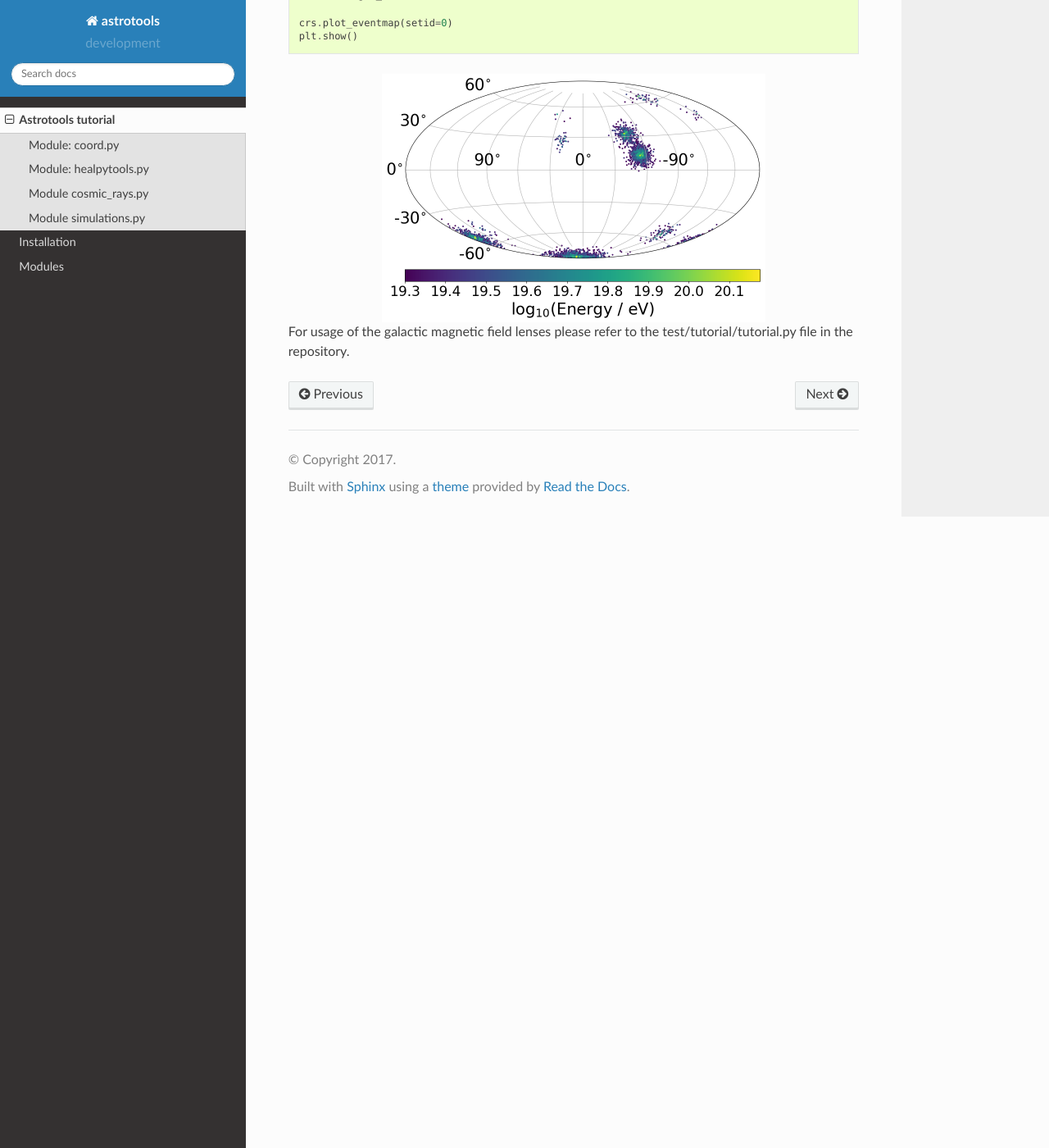
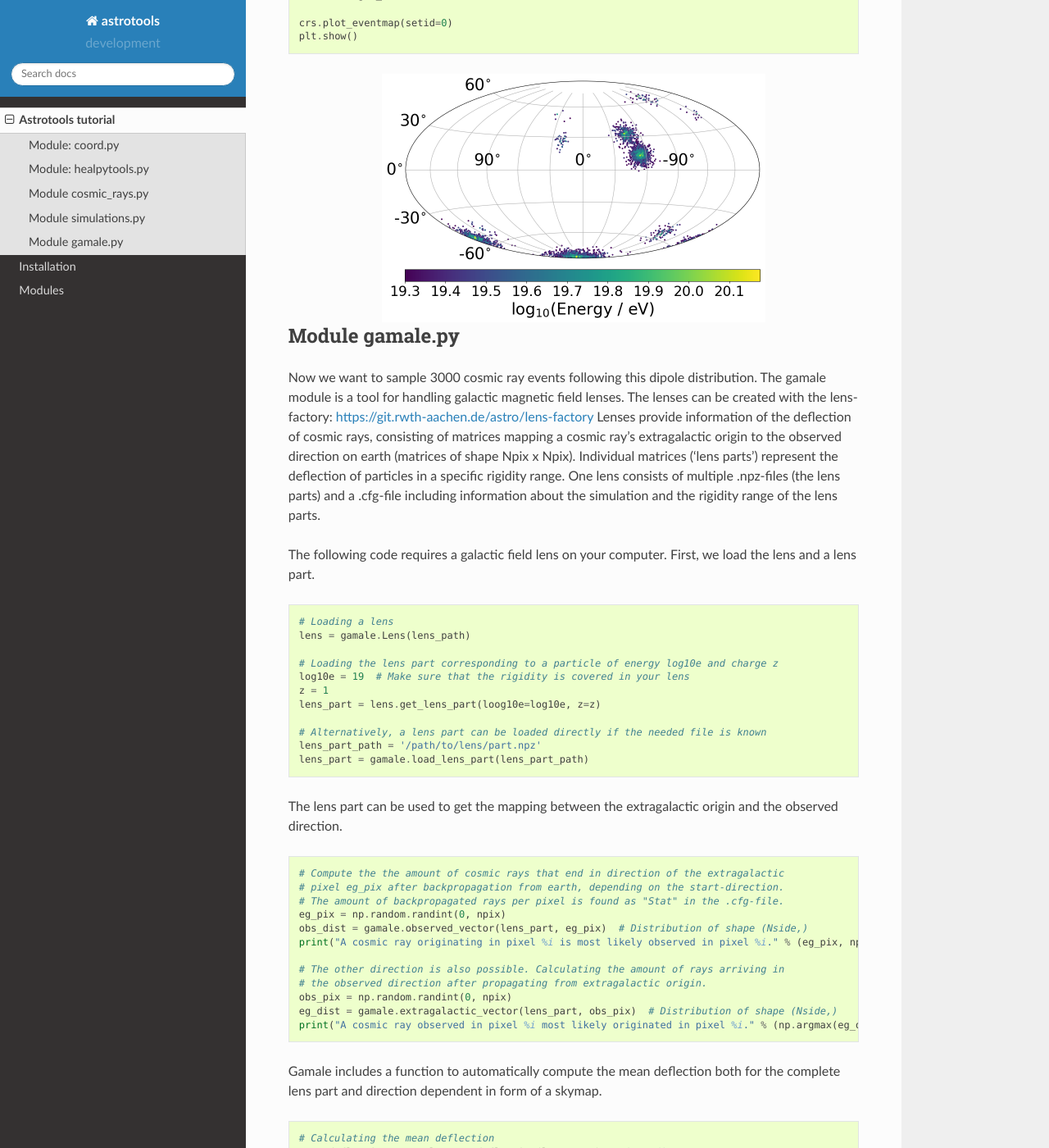
Before and after one commit to MRCWirtz/astrotools, a Sphinx documentation site: the page built from doc/source/tutorial.rst, in a window 1280 px wide and 1400 px high, scrolled down 6485 px. Shown: the whole window at 82% size. Built offline with Sphinx 7.4.7 and the Read the Docs theme 2.0.0, drawn with Linux system fonts in a browser that asks for light colours; some of the changed text lies outside the part shown.

Commit message:
[tutorial.py, tutorial.rst] Add gamale.py tutorial

```diff
--- a/doc/source/tutorial.rst
+++ b/doc/source/tutorial.rst
@@ -254,5 +254,76 @@ extragalactic smearing (sigma = 0.1 / (10 * R[EV]) rad). AUGER's exposure is app
   :scale: 50 %
   :align: center
 
-For usage of the galactic magnetic field lenses please refer to the
-test/tutorial/tutorial.py file in the repository.
+Module gamale.py
+=====================
+
+Now we want to sample 3000 cosmic ray events following this dipole distribution. The
+gamale module is a tool for handling galactic magnetic field lenses. The lenses can be
+created with the lens-factory: https://git.rwth-aachen.de/astro/lens-factory
+Lenses provide information of the deflection of cosmic rays, consisting of matrices
+mapping a cosmic ray's extragalactic origin to the observed direction on earth (matrices
+of shape Npix x Npix). Individual matrices ('lens parts') represent the deflection of
+particles in a specific rigidity range. One lens consists of multiple .npz-files (the
+lens parts) and a .cfg-file including information about the simulation and the rigidity
+range of the lens parts.
+
+The following code requires a galactic field lens on your computer. First, we load the
+lens and a lens part.
+
+.. code-block:: python
+
+  # Loading a lens
+  lens = gamale.Lens(lens_path)
+
+  # Loading the lens part corresponding to a particle of energy log10e and charge z
+  log10e = 19  # Make sure that the rigidity is covered in your lens
+  z = 1
+  lens_part = lens.get_lens_part(loog10e=log10e, z=z)
+
+  # Alternatively, a lens part can be loaded directly if the needed file is known
+  lens_part_path = '/path/to/lens/part.npz'
+  lens_part = gamale.load_lens_part(lens_part_path)
+
+The lens part can be used to get the mapping between the extragalactic origin and the
+observed direction.
+
+.. code-block:: python
+
+  # Compute the the amount of cosmic rays that end in direction of the extragalactic
+  # pixel eg_pix after backpropagation from earth, depending on the start-direction.
+  # The amount of backpropagated rays per pixel is found as "Stat" in the .cfg-file.
+  eg_pix = np.random.randint(0, npix)
+  obs_dist = gamale.observed_vector(lens_part, eg_pix)  # Distribution of shape (Nside,)
+  print("A cosmic ray originating in pixel %i is most likely observed in pixel %i." % (eg_pix, np.argmax(obs_dist)))
+
+  # The other direction is also possible. Calculating the amount of rays arriving in
+  # the observed direction after propagating from extragalactic origin.
+  obs_pix = np.random.randint(0, npix)
+  eg_dist = gamale.extragalactic_vector(lens_part, obs_pix)  # Distribution of shape (Nside,)
+  print("A cosmic ray observed in pixel %i most likely originated in pixel %i." % (np.argmax(eg_dist), obs_pix))
+
+Gamale includes a function to automatically compute the mean deflection both for the
+complete lens part and direction dependent in form of a skymap.
+
+.. code-block:: python
+
+  # Calculating the mean deflection
+  mean_deflection = gamale.mean_deflection(lens_part)  # in radians
+  print("The mean deflection of the lens part is %f." % mean_deflection)
+  # Mean deflection skymap
+  deflection_map = gamale.mean_deflection(lens_part, skymap=True)
+
+Finally, Using the observed_vector() function, it is possible to calculate the
+flux / transparancy of the galactic magnetic field outside of the galaxy by computing
+the sum of all observed rays reaching the earth originating from the extragalactic
+pixel pix. The larger the amount of flux for that given pixel, the more rays originating
+from that direction reach the earth
+
+.. code-block:: python
+
+  flux = np.zeros(npix)
+  for pix in range(npix):
+      flux[pix] = np.sum(gamale.observed_vector(lens_part, pix))
+
+  # gamale function to calculate the flux
+  flux = gamale.flux_map(lens_part)
```
Also changed, not shown: 1 other file.
